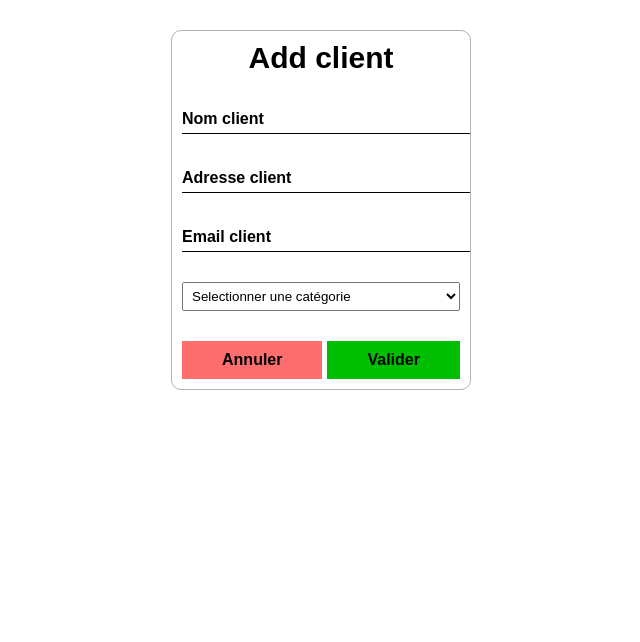
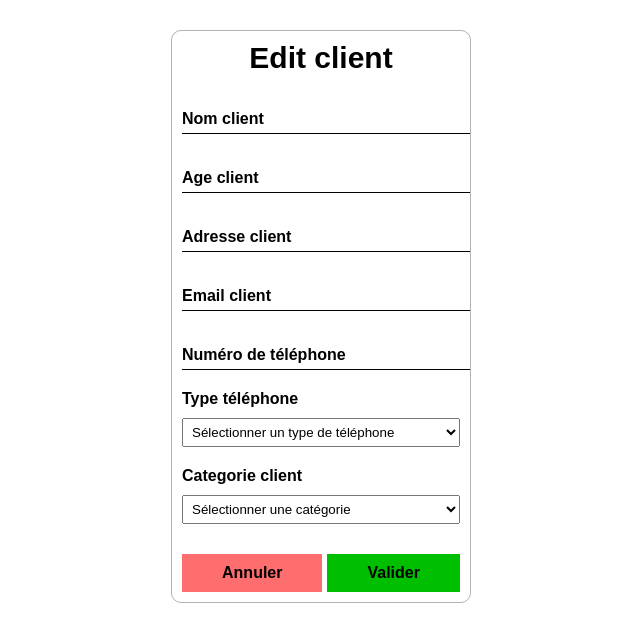
Before and after one commit to ImmerAlex/FripCycle, a Flask app: page /client/add in a window 1280 px wide. Shown: the part 70-712 px from the top of the page, without its empty margins (319-959 px from the left). Run offline with Flask 3, Linux system fonts and the light colour scheme; data comes from the database, SQL or seed files in the repository; both versions use the stored data as it was after the commit.

Commit message:
Add files via upload

```diff
--- a/app.py
+++ b/app.py
@@ -6,23 +6,22 @@
 
 def get_db():
     if 'db' not in g:
-        g.db =  pymysql.connect(
+        g.db = pymysql.connect(
             host="localhost",
             user="root",
             password="",
-            database="fripcycle",
+            database="bdd_aimmer",
             charset='utf8mb4',
             cursorclass=pymysql.cursors.DictCursor
         )
     return g.db
+
 
 @app.teardown_appcontext
 def teardown_db(exception):
     db = g.pop('db', None)
     if db is not None:
         db.close()
-
-
 
 
 @app.route("/")
@@ -32,7 +31,6 @@
     cursor.execute(sql)
     type_vetement = cursor.fetchall()
     return render_template("home.html", type=type_vetement)
-
 
 
 # ----------------------------------------------------
@@ -72,23 +70,42 @@
             FROM Categorie_client cc'''
     cursor.execute(sql)
     categorie_client = cursor.fetchall()
-    return render_template("add_client.html", categories=categorie_client)
+
+    sql = ''' SELECT tt.id_type_telephone as id, tt.libelle_type_telephone as libelle
+            FROM Type_telephone tt '''
+    cursor.execute(sql)
+    telephones = cursor.fetchall()
+
+    return render_template("add_client.html", categories=categorie_client, tel=telephones)
+
 
 @app.route("/client/add", methods=["POST"])
 def client_add_valid():
     if request.method == "POST":
         form = request.form
         nom = form.get("nom_client")
+        age = form.get("age_client")
         adresse = form.get("adresse_client")
         email = form.get("email_client")
         categorie = form.get("categorie_id")
-        tup_edit_client = (nom, adresse, email, categorie)
+        id_type_telephone = form.get("id_type_telephone")
+        numero_telephone = form.get("numero_telephone")
 
         cursor = get_db().cursor()
-        sql = ''' INSERT INTO Client(nom_client, adresse_client, email_client, categorie_id)
-                VALUES (%s, %s, %s, %s)'''
-        cursor.execute(sql, tup_edit_client)
+        sql_insert_client = '''INSERT INTO Client(nom_client, age_client, adresse_client, email_client, categorie_id)
+                               VALUES (%s, %s, %s, %s, %s)'''
+        cursor.execute(sql_insert_client,
+                       (nom, age, adresse, email, categorie))
         get_db().commit()
+
+        last_client_id = cursor.lastrowid
+
+        sql_insert_possede = '''INSERT INTO possede(client_id, id_type_telephone, numero_telephone)
+                                VALUES (%s, %s, %s)'''
+        cursor.execute(sql_insert_possede, (last_client_id,
+                       id_type_telephone, numero_telephone))
+        get_db().commit()
+
     return redirect("/client/show")
 
 
@@ -155,16 +172,15 @@
         id_type_telephone = form.get("id_type_telephone")
 
         cursor = get_db().cursor()
-        sql_update_client = '''UPDATE Client
+        sql = '''UPDATE Client
                             SET nom_client = %s, age_client = %s, adresse_client = %s, email_client = %s, categorie_id = %s
                             WHERE client_id = %s'''
-        cursor.execute(sql_update_client, (nom_client, age_client, adresse_client, email_client, categorie_id, id_client))
+        cursor.execute(sql, (nom_client, age_client, adresse_client, email_client, categorie_id, id_client))
 
-        sql_update_possede = '''UPDATE possede
-                                SET id_type_telephone = %s, numero_telephone = %s
-                                WHERE client_id = %s'''
+        sql_update_possede = ''' UPDATE possede
+                        SET id_type_telephone = %s, numero_telephone = %s
+                        WHERE client_id = %s '''
         cursor.execute(sql_update_possede, (id_type_telephone, numero_telephone, id_client))
-
         get_db().commit()
 
     return redirect("/client/show")
@@ -177,8 +193,6 @@
     cursor.execute(sql, (id,))
     get_db().commit()
     return redirect("/client/show")
-
-
 
 
 # ----------------------------------------------------
@@ -219,14 +233,6 @@
     return redirect("/cleint/etat")
 
 
-
-
-
-
-
-
-
-
 # ----------------------------------------------------
 # --------------- Catégorie client -------------------
 # ----------------------------------------------------
@@ -243,11 +249,5 @@
     return render_template("show_categorie_client.html", categories=categorie_client)
 
 
-
-
-
-
-
-
 if __name__ == "__main__":
     app.run(debug=True, port=5000)
--- a/templates/add_client.html
+++ b/templates/add_client.html
@@ -22,45 +22,52 @@
     {% include('nav.html') %}
 
     <form action="/client/add" method="post">
-      <h1>Add client</h1>
+      <h1>Edit client</h1>
 
       <div>
-        <input
-          type="text"
-          id="nom_client"
-          name="nom_client"
-          required
-        />
+        <input type="text" id="nom_client" name="nom_client" required />
         <label for="nom_client">Nom client</label>
       </div>
 
       <div>
-        <input
-          type="text"
-          id="adresse_client"
-          name="adresse_client"
-          required
-        />
+        <input type="text" id="age_client" name="age_client" required />
+        <label for="age_client">Age client</label>
+      </div>
+
+      <div>
+        <input type="text" id="adresse_client" name="adresse_client" required />
         <label for="adresse_client">Adresse client</label>
       </div>
 
       <div>
-        <input
-          type="email"
-          id="email_client"
-          name="email_client"
-          required
-        />
+        <input type="text" id="email_client" name="email_client" required />
         <label for="email_client">Email client</label>
       </div>
 
-      <select name="categorie_id" id="categorie_id" required>
-        <option value="">Selectionner une catégorie</option>
+      <div>
+        <input type="text" id="numero_telephone" name="numero_telephone" required />
+        <label for="numero_telephone">Numéro de téléphone</label>
+      </div>
 
-        {% for dico in categories %}
+      <div class="skip">
+        <label for="id_type_telephone">Type téléphone</label>
+        <select name="id_type_telephone" id="id_type_telephone" required>
+          <option value="">Sélectionner un type de téléphone</option>
+          {% for dico in tel %}
+            <option value="{{ dico.id }}">{{ dico.libelle }}</option>
+          {% endfor %}
+        </select>
+      </div>
+
+      <div class="skip">
+        <label for="categorie_id">Categorie client</label>
+        <select name="categorie_id" id="categorie_id" required>
+          <option value="">Sélectionner une catégorie</option>
+          {% for dico in categories %}
             <option value="{{ dico.categorie_id }}">{{ dico.libelle }}</option>
-        {% endfor %}
-      </select>
+          {% endfor %}
+        </select>
+      </div>
 
       <div class="container-button">
         <a href="/client/show">Annuler</a>
```
Also changed, not shown: sql_projet.sql (+5 -6 lines).
